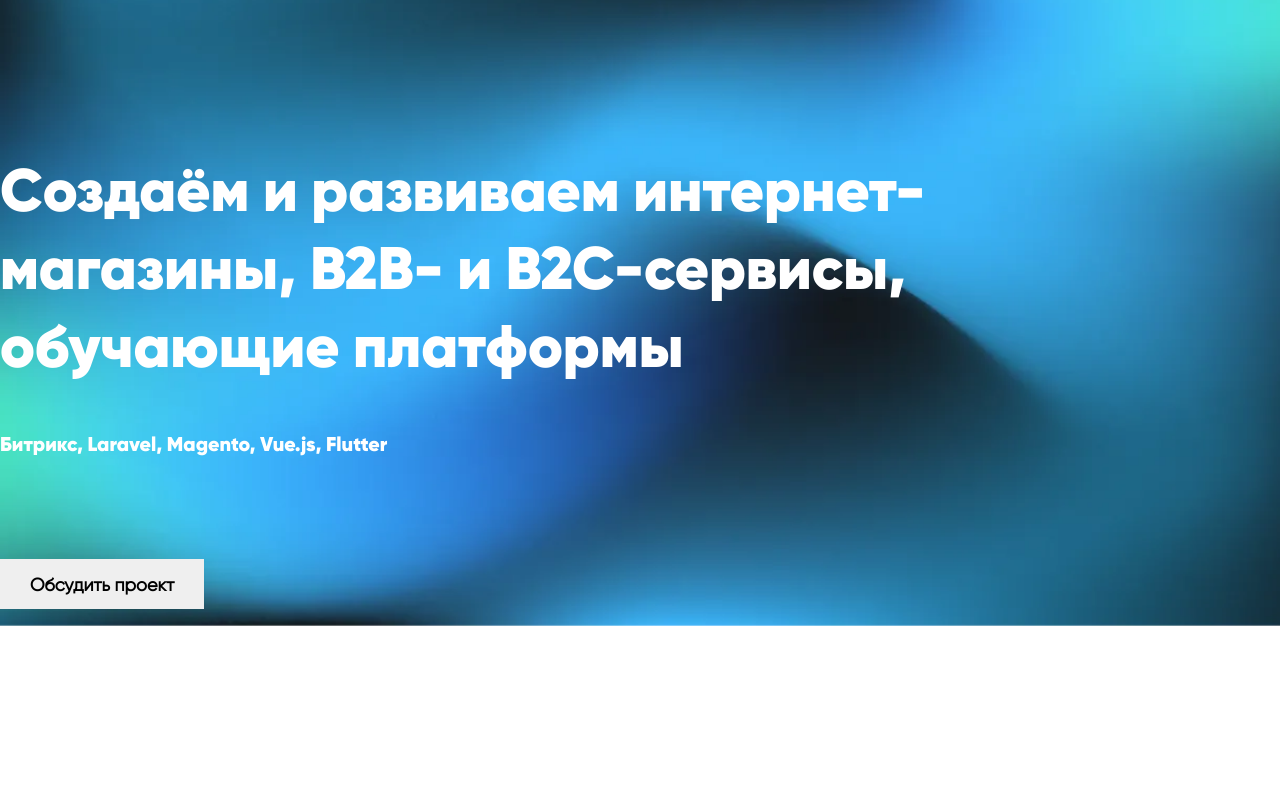
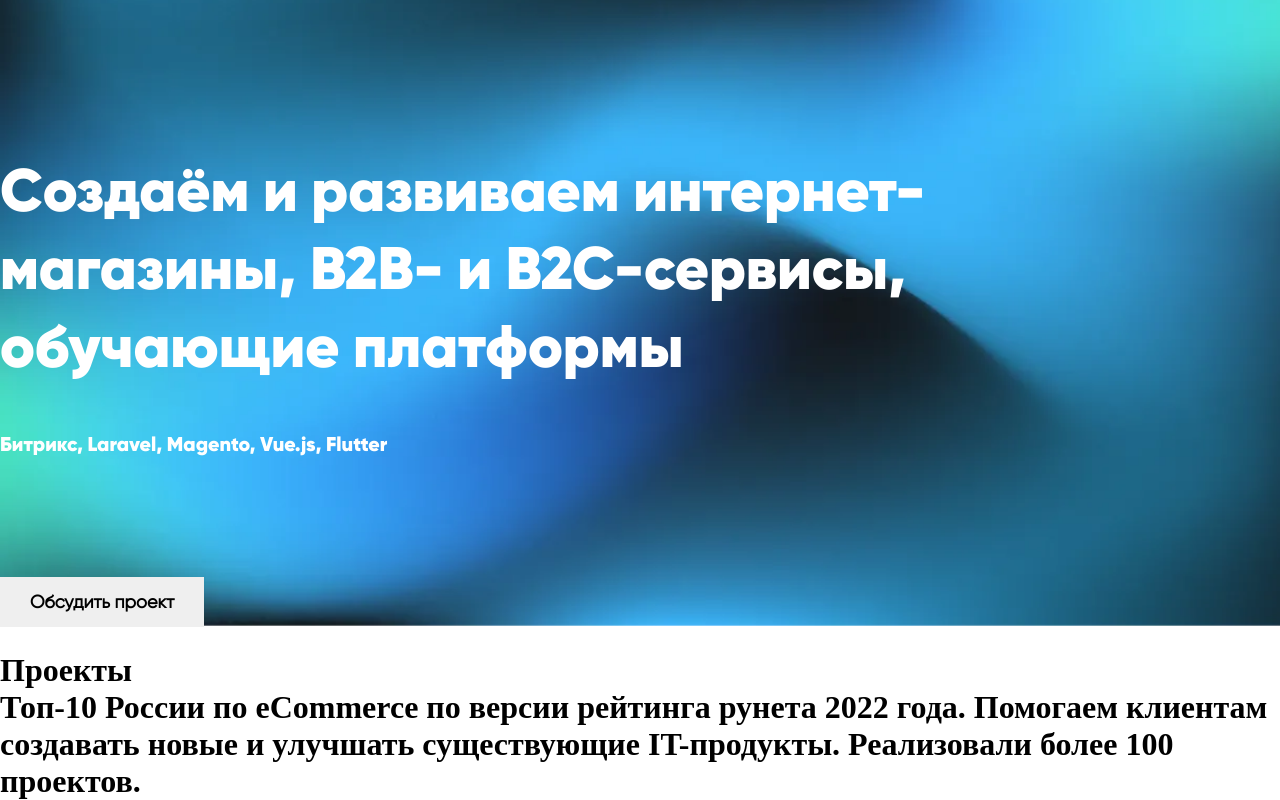
Before and after one commit to ChillSquad/webest-project, a Vue app: page / in a window 1280 px wide. Shown: the part 196-996 px from the top of the page. Before the commit the page ends 848 px from the top, so only its background shows below. Built offline with nearby package versions, Linux system fonts and the light colour scheme.

Commit message:
add projects-page init

```diff
--- a/src/App.vue
+++ b/src/App.vue
@@ -2,6 +2,7 @@
 import BaseHeader from "./components/BaseHeader.vue";
 import BaseMain from "./components/BaseMain.vue";
 import WhatsappSymbol from "./components/icons/WhatsappSymbol.vue";
+import ProjectsPage from "./components/ProjectsPage.vue";
 </script>
 
 <template>
@@ -12,5 +13,6 @@ import WhatsappSymbol from "./components/icons/WhatsappSymbol.vue";
     <!-- <div class="whatsapp-symbol">
       <WhatsappSymbol />
     </div> -->
+    <ProjectsPage />
   </main>
 </template>
--- a/src/assets/scss/app.scss
+++ b/src/assets/scss/app.scss
@@ -1,5 +1,6 @@
 @import "./components/header";
 @import "./components/main";
+@import "./components/projects";
 
 :root {
   --index: calc(1vw + 1vh);
--- a/src/components/BaseMain.vue
+++ b/src/components/BaseMain.vue
@@ -16,8 +16,8 @@ import ScrollDown from "./icons/ScrollDown.vue";
           <ScrollDown />
         </div>
         <div class="arrow"><ArrowDown /></div>
+        <button type="button">Обсудить проект</button>
       </div>
-      <button type="button">Обсудить проект</button>
     </div>
   </div>
 </template>
--- /dev/null
+++ b/src/components/Card.vue
@@ -0,0 +1,3 @@
+<script setup></script>
+
+<template></template>
--- /dev/null
+++ b/src/components/CardsList.vue
@@ -0,0 +1,5 @@
+<script setup>
+import Card from "./Card.vue";
+</script>
+
+<template></template>
--- /dev/null
+++ b/src/components/ProjectsPage.vue
@@ -0,0 +1,20 @@
+<script setup>
+import CardsList from "./CardsList.vue";
+</script>
+
+<template>
+  <div class="project-page">
+    <div class="container">
+      <div class="project-page__inner">
+        <div class="project-page__header">
+          <h1>Проекты</h1>
+          <h1>
+            <span>Топ-10 России по eCommerce</span> по версии рейтинга рунета
+            2022 года. Помогаем клиентам создавать новые и улучшать существующие
+            IT-продукты. Реализовали более 100 проектов.
+          </h1>
+        </div>
+      </div>
+    </div>
+  </div>
+</template>
--- /dev/null
+++ b/src/components/icons/WhatsappSymbol.vue
@@ -0,0 +1,29 @@
+<template>
+  <svg
+    fill="#25d366"
+    version="1.1"
+    id="Capa_1"
+    xmlns="http://www.w3.org/2000/svg"
+    xmlns:xlink="http://www.w3.org/1999/xlink"
+    width="55px"
+    height="55px"
+    viewBox="0 0 30.667 30.667"
+    xml:space="preserve"
+  >
+    <g>
+      <path
+        d="M30.667,14.939c0,8.25-6.74,14.938-15.056,14.938c-2.639,0-5.118-0.675-7.276-1.857L0,30.667l2.717-8.017
+    c-1.37-2.25-2.159-4.892-2.159-7.712C0.559,6.688,7.297,0,15.613,0C23.928,0.002,30.667,6.689,30.667,14.939z M15.61,2.382
+    c-6.979,0-12.656,5.634-12.656,12.56c0,2.748,0.896,5.292,2.411,7.362l-1.58,4.663l4.862-1.545c2,1.312,4.393,2.076,6.963,2.076
+    c6.979,0,12.658-5.633,12.658-12.559C28.27,8.016,22.59,2.382,15.61,2.382z M23.214,18.38c-0.094-0.151-0.34-0.243-0.708-0.427
+    c-0.367-0.184-2.184-1.069-2.521-1.189c-0.34-0.123-0.586-0.185-0.832,0.182c-0.243,0.367-0.951,1.191-1.168,1.437
+    c-0.215,0.245-0.43,0.276-0.799,0.095c-0.369-0.186-1.559-0.57-2.969-1.817c-1.097-0.972-1.838-2.169-2.052-2.536
+    c-0.217-0.366-0.022-0.564,0.161-0.746c0.165-0.165,0.369-0.428,0.554-0.643c0.185-0.213,0.246-0.364,0.369-0.609
+    c0.121-0.245,0.06-0.458-0.031-0.643c-0.092-0.184-0.829-1.984-1.138-2.717c-0.307-0.732-0.614-0.611-0.83-0.611
+    c-0.215,0-0.461-0.03-0.707-0.03S9.897,8.215,9.56,8.582s-1.291,1.252-1.291,3.054c0,1.804,1.321,3.543,1.506,3.787
+    c0.186,0.243,2.554,4.062,6.305,5.528c3.753,1.465,3.753,0.976,4.429,0.914c0.678-0.062,2.184-0.885,2.49-1.739
+    C23.307,19.268,23.307,18.533,23.214,18.38z"
+      />
+    </g>
+  </svg>
+</template>
```
Also changed, not shown: src/assets/scss/components/_projects.scss (added).
